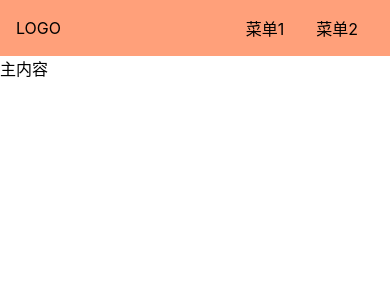
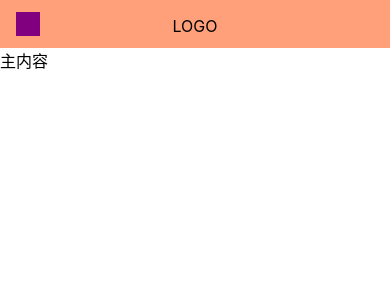
Before and after one commit to chenyulian/xela-ui, a Vue app: page /#/doc in a window 390 px wide. Shown: the top 300 px of the page. Built offline with nearby package versions, Linux system fonts and the light colour scheme.

Commit message:
toggle改成移动端的功能

```diff
--- a/src/App.vue
+++ b/src/App.vue
@@ -7,7 +7,8 @@
 export default {
   name: "App",
   setup(){
-    const asideVisible = ref(false);
+    const width = document.documentElement.clientWidth;
+    const asideVisible = ref(width >= 500 ? true:false);
     provide("asideVisible",asideVisible);
   },
 
--- a/src/components/Topnav.vue
+++ b/src/components/Topnav.vue
@@ -1,18 +1,19 @@
 <template>
     <div class="topnav">
-        <div class="logo" @click="toggleAside">LOGO</div>
+        <div class="logo">LOGO</div>
         <div class="menu">
             <ul class="menu">
                 <li>菜单1</li>
                 <li>菜单2</li>
             </ul>
         </div>
+        <span class="toggleAside" @click="toggleAside"></span>
     </div>
 </template>
 
 <script lang="ts">
 // import { inject, Ref } from '@vue/runtime-core'
-import { inject, Ref } from 'vue'
+import { inject, Ref } from "vue";
     export default {
         name: "Topnav",
         setup() {
@@ -37,6 +38,7 @@
     z-index: 10;
     & .logo {
         max-width: 6em;
+        height: 1em;
         margin-right: auto;
         &:hover {
             cursor: pointer;
@@ -51,5 +53,29 @@
             margin: 0 1em;
         }
     }
+
+    & .toggleAside {
+        display: none;
+        width: 24px;
+        height: 24px;
+        background: purple;
+        position: absolute;
+        left: 16px;
+        top: 50%;
+        transform: translateY(-50%);
+    }
+    @media (max-width: 500px) {
+        & .menu {
+            display: none;
+        }
+
+        & .logo {
+            margin: 0 auto;
+        }
+
+        & .toggleAside {
+            display: inline-block;
+        }
+    }
 }
 </style>
--- a/src/views/Doc.vue
+++ b/src/views/Doc.vue
@@ -57,15 +57,14 @@
 aside {
     width: 150px;
     padding: 16px;
+    background-color:lightyellow;
     position:fixed;
     top: 0;
     left: 0;
     padding-top: 70px;
-    background-color:lightyellow;
     h2 {
         margin-top: 4px;
     }
-
     ol {
         li {
             padding: 4px 0;
```
